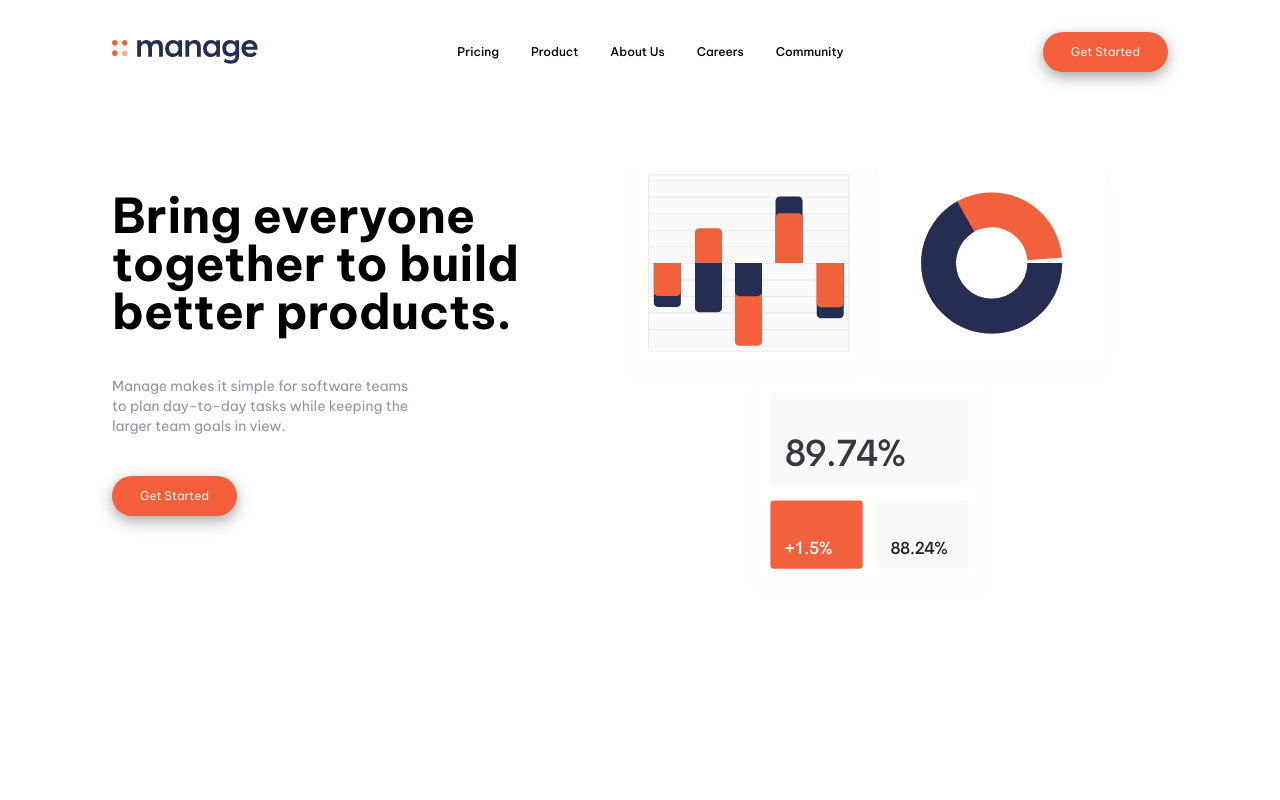
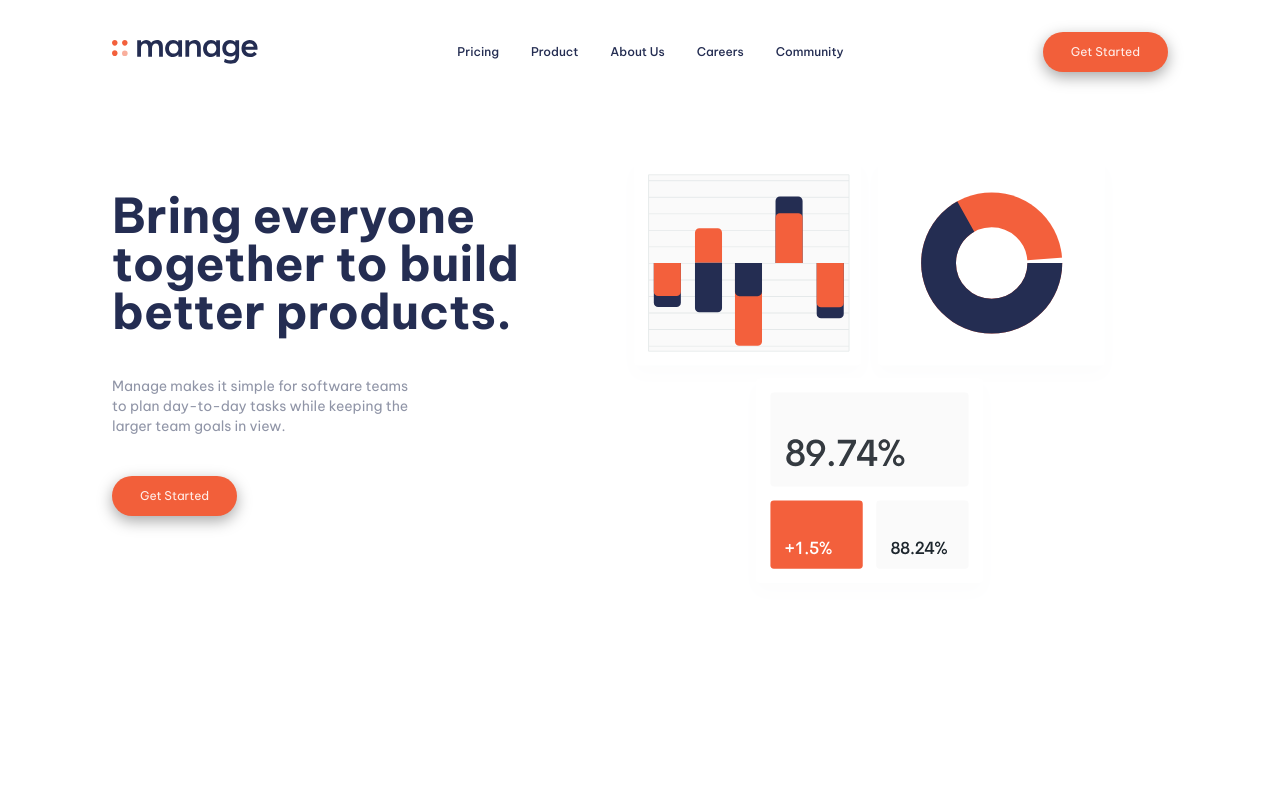
Before and after one commit to chrisgibbo/Manage-Landing-Page, a React (Create React App) app in the folder manage-landing-page/: page / in a window 1280 px wide. Shown: the top 800 px of the page. Built offline with nearby package versions, Linux system fonts and the light colour scheme.

Commit message:
change navlinks class to darkblue for multiple use

```diff
--- a/manage-landing-page/src/heroNavSection.js
+++ b/manage-landing-page/src/heroNavSection.js
@@ -13,7 +13,7 @@ function heroNavSection() {
           <img src={Logo} alt="MainLogo"></img>
         </span>
         <div>
-          <ul className="navLinks flex text-xs font-medium space-x-8">
+          <ul className="darkBlue flex text-xs font-medium space-x-8">
             <li className="cursor-pointer">Pricing</li>
             <li className="cursor-pointer">Product</li>
             <li className="cursor-pointer">About Us</li>
@@ -28,7 +28,7 @@ function heroNavSection() {
 
       <div className="flex">
         <div className="w-1/2 pr-20 pt-10">
-          <h1 className="text-5xl font-bold pb-10 navLinks">
+          <h1 className="text-5xl font-bold pb-10 darkBlue">
             Bring everyone together to build better products.
           </h1>
           <p className="pb-10 text-sm pr-28 greyFont">
```
